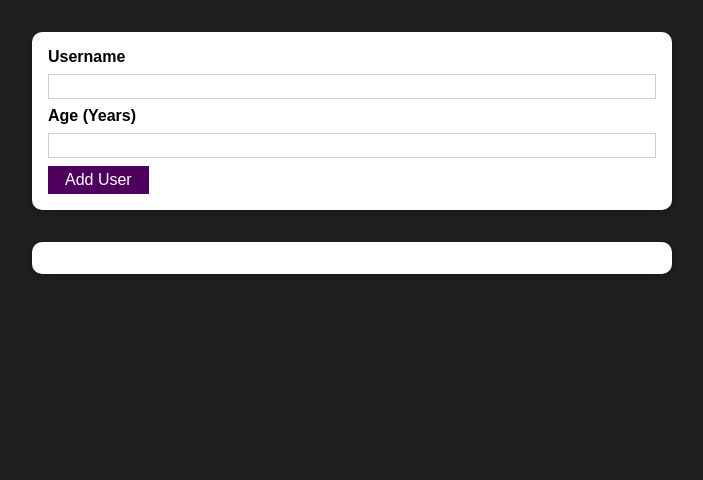
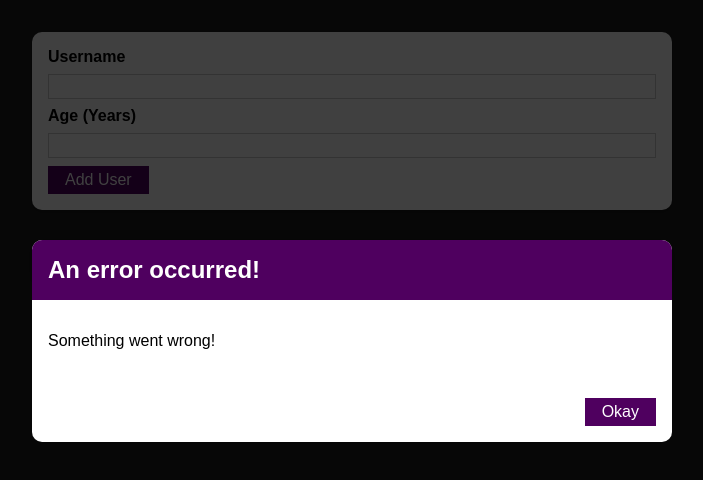
Before and after one commit to nelsW70/react_max-tutorial-two, a React (Create React App) app: page / in a window 1280 px wide. Shown: the top 480 px of the page, without its empty margins (288-991 px from the left). Built offline with nearby package versions, Linux system fonts and the light colour scheme.

Commit message:
adding the errormodal component

```diff
--- /dev/null
+++ b/src/components/UI/ErrorModal.jsx
@@ -0,0 +1,24 @@
+import Card from './Card';
+import Button from './Button';
+import classes from './ErrorModal.module.css';
+
+const ErrorModal = props => {
+  return (
+    <div>
+      <div className={classes.backdrop} />
+      <Card className={classes.modal}>
+        <header className={classes.header}>
+          <h2>{props.title}</h2>
+        </header>
+        <div className={classes.content}>
+          <p>{props.message}</p>
+        </div>
+        <footer className={classes.actions}>
+          <Button>Okay</Button>
+        </footer>
+      </Card>
+    </div>
+  );
+};
+
+export default ErrorModal;
--- /dev/null
+++ b/src/components/UI/ErrorModal.module.css
@@ -0,0 +1,45 @@
+.backdrop {
+  position: fixed;
+  top: 0;
+  left: 0;
+  width: 100%;
+  height: 100vh;
+  z-index: 10;
+  background: rgba(0, 0, 0, 0.75);
+}
+
+.modal {
+  position: fixed;
+  top: 30vh;
+  left: 10%;
+  width: 80%;
+  z-index: 100;
+  overflow: hidden;
+}
+
+.header {
+  background: #4f005f;
+  padding: 1rem;
+}
+
+.header h2 {
+  margin: 0;
+  color: white;
+}
+
+.content {
+  padding: 1rem;
+}
+
+.actions {
+  padding: 1rem;
+  display: flex;
+  justify-content: flex-end;
+}
+
+@media (min-width: 768px) {
+  .modal {
+    left: calc(50% - 20rem);
+    width: 40rem;
+  }
+}
--- a/src/components/Users/AddUser.jsx
+++ b/src/components/Users/AddUser.jsx
@@ -1,6 +1,7 @@
 import { useState } from 'react';
 import Card from '../UI/Card';
 import Button from '../UI/Button';
+import ErrorModal from '../UI/ErrorModal';
 import classes from './AddUser.module.css';
 
 const AddUser = props => {
@@ -28,6 +29,8 @@
   };
 
   return (
+    <>
+      <ErrorModal title="An error occurred!" message="Something went wrong!" />
       <Card className={classes.input}>
         <form onSubmit={addUserHandler}>
           <label htmlFor="username">Username</label>
@@ -47,6 +50,7 @@
           <Button type="submit">Add User</Button>
         </form>
       </Card>
+    </>
   );
 };
 
```
Lines whose indentation alone changed are shown as unchanged.
